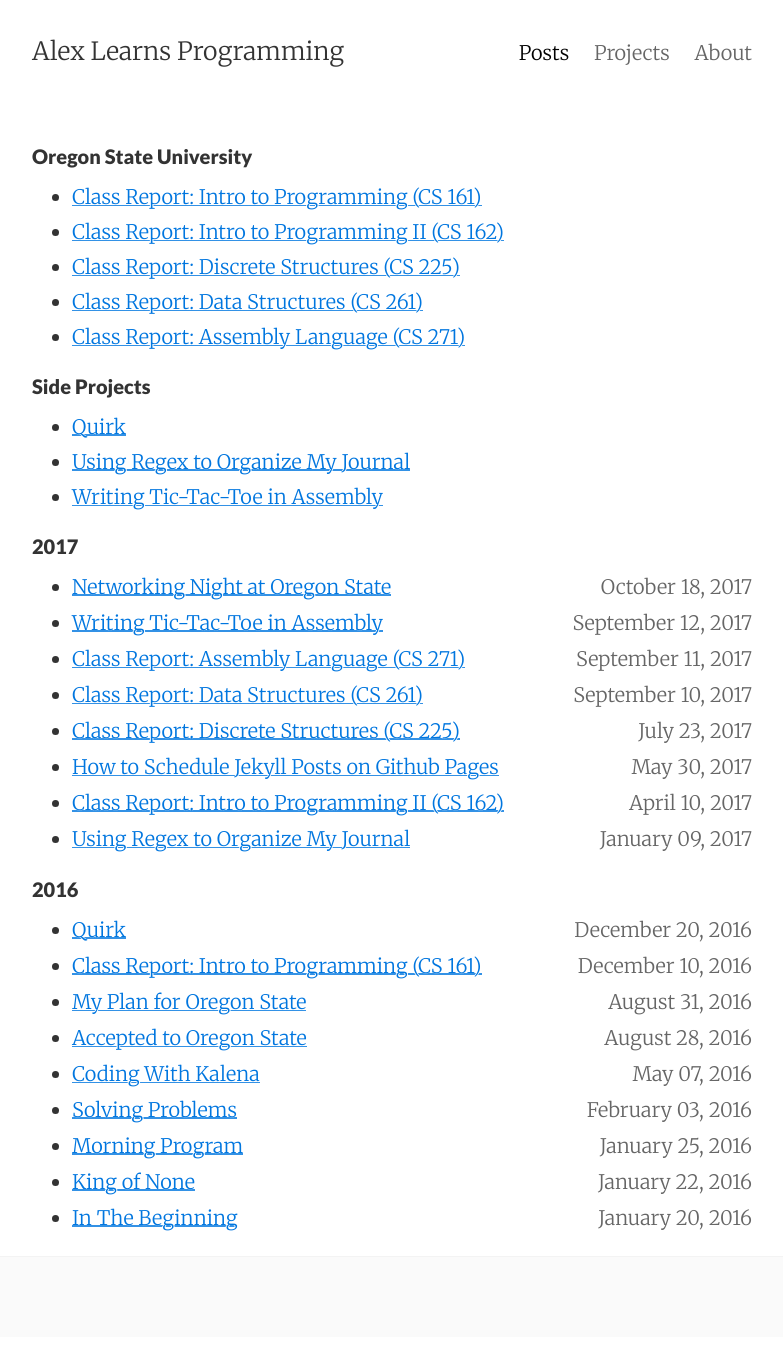
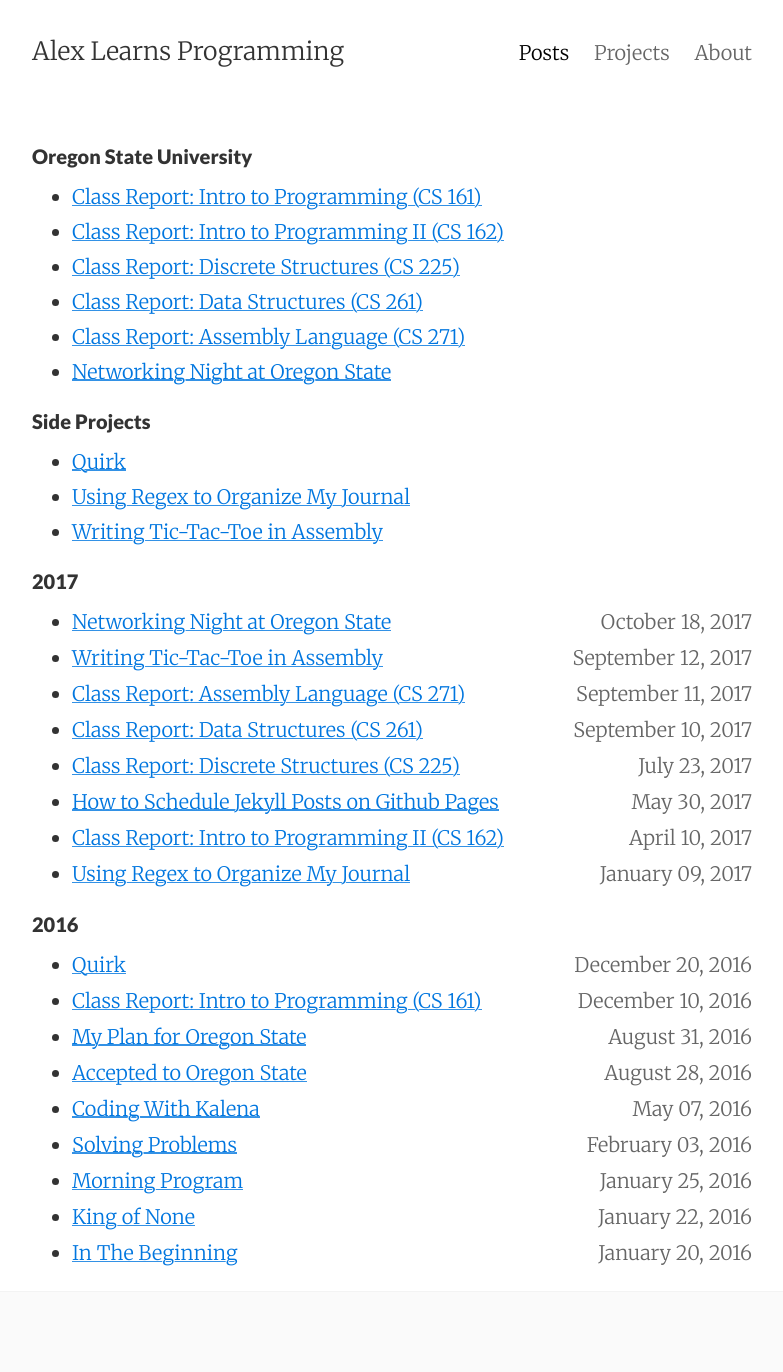
Before and after one commit to alxmjo/code, a Jekyll site: the page built from posts.html, in a window 1280 px wide. Shown: the whole page, without its empty margins (248-1031 px from the left). Built offline with Jekyll 4.4.1, drawn with Linux system fonts in a browser that asks for light colours; before the commit the page ends 1337 px from its top, so only the background shows below that.

Commit message:
add category

```diff
--- a/_posts/2017-10-18-seeking-an-internship-at-oregon-states-networking-night.markdown
+++ b/_posts/2017-10-18-seeking-an-internship-at-oregon-states-networking-night.markdown
@@ -5,7 +5,7 @@
 image:
 summary: Last night I went to Oregon State’s Networking Night in Corvallis, Oregon. The event is meant to be an informal kick-off to the STEM Fall Career Expo, which takes place the next day. I drove down to the event from Portland, which is about an hour and a half away.
 permalink: osu-networking-night-2017
-category:
+category: "Oregon State University"
 tags: newsletter
 ---
 
```
